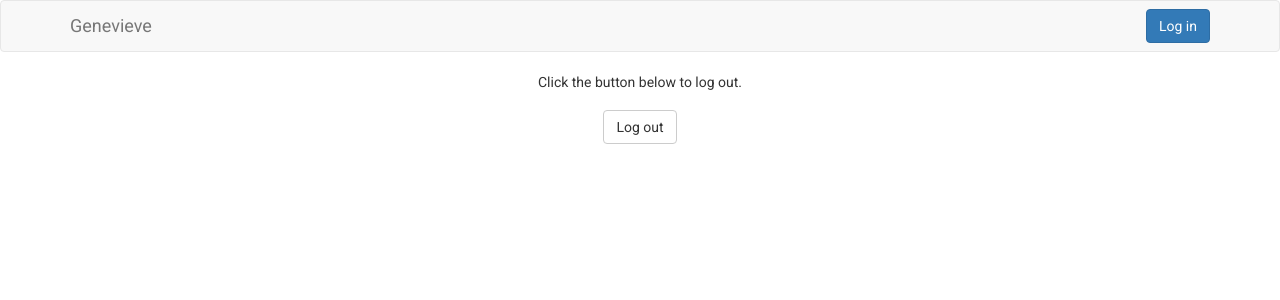
After one commit to OpenHumans/archive-genevieve-201505, a Django app: template genevieve/templates/account/logout.html in a window 1280 px wide. The commit adds this page. Shown: the top 300 px of the page. Run offline with Django 3.2, Linux system fonts and the light colour scheme; the template is opened without the code that fills it, so the values that code supplies are empty; parts of the project's set-up code (start-up, migrations or seed data) failed here and were passed over; some libraries are stand-ins or nearby versions.

Commit message:
currently working added accounts

```diff
--- a/file_process/templates/file_process/genome_import.html
+++ b/file_process/templates/file_process/genome_import.html
@@ -1,7 +1,7 @@
 {% extends "home.html" %}
 {% block title %}Genevieve {{username}}'s Reports{% endblock %}
 {% block navbar %}
-<a href="{% 'account_logout' %}"><button type="button"
+<a href="{% url 'account_logout' %}"><button type="button"
     class="btn btn-primary navbar-btn navbar-right">
   Logout</button></a>
 {% endblock %}
--- /dev/null
+++ b/genevieve/templates/account/email/email_confirmation_subject.txt
@@ -0,0 +1 @@
+[Genevieve] Verify Email
--- /dev/null
+++ b/genevieve/templates/account/logout.html
@@ -0,0 +1,13 @@
+{% extends 'base.html' %}
+
+{% block content %}
+<div class="text-center" style="padding-bottom:30px;">
+  <p>
+    Click the button below to log out.
+  </p>
+  <form method=post action="{% url 'account_logout' %}">
+    {% csrf_token %}
+    <input class="btn btn-default navbar-btn" type="submit" value="Log out">
+  </form>
+</div>
+{% endblock %}
--- a/genevieve/templates/base.html
+++ b/genevieve/templates/base.html
@@ -55,10 +55,7 @@
               <a href="{% url 'file_process:genome_import' %}">Import genome</a>
             </li>
             <li>
-              <form action="{% url 'account_logout' %}">
-                <input class="btn btn-primary navbar-btn" type="submit"
-                  value="Logout" />
-              </form>
+              <a href="{% url 'account_logout' %}">Log Out</a>
             </li>
           </ul>
           {% endif %}
```
Also changed, not shown: genevieve/templates/account/email/email_confirmation_message.txt (added, +9 -0 lines).
